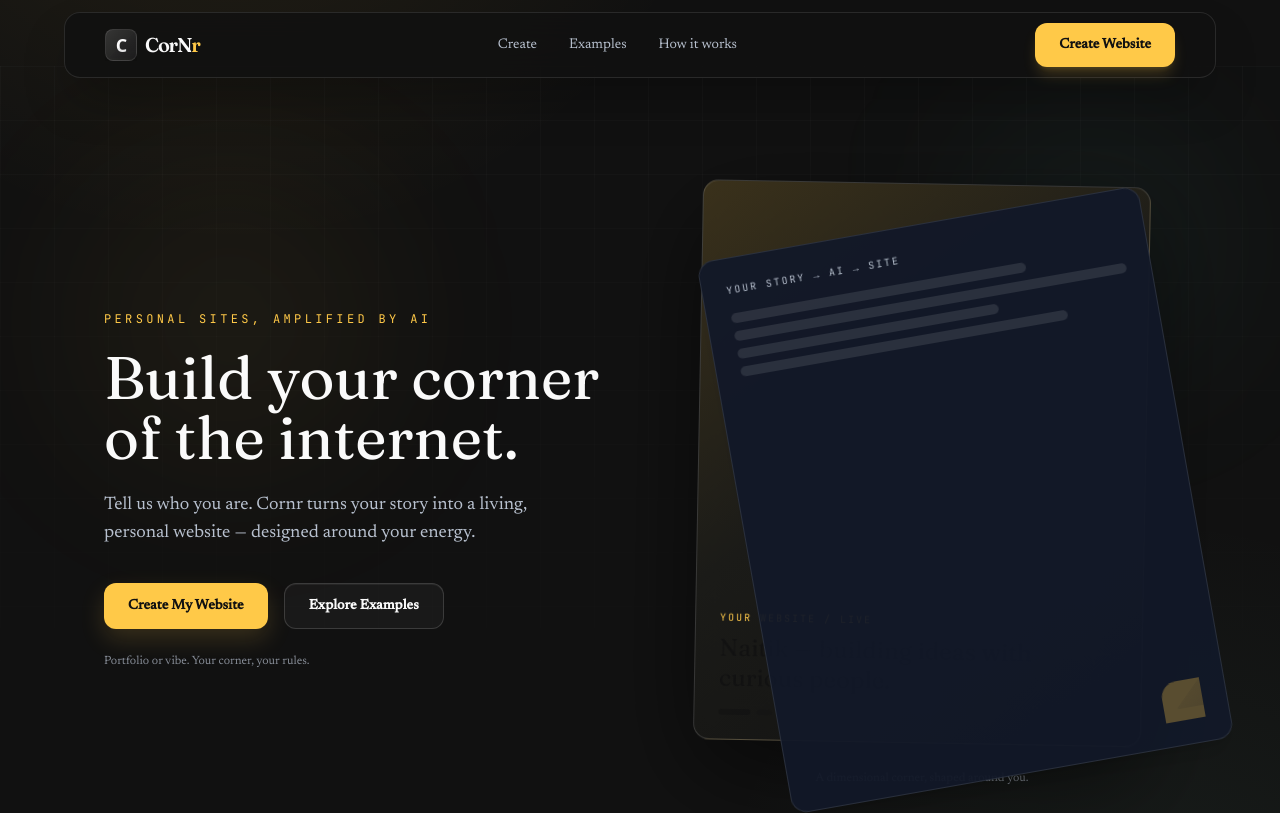
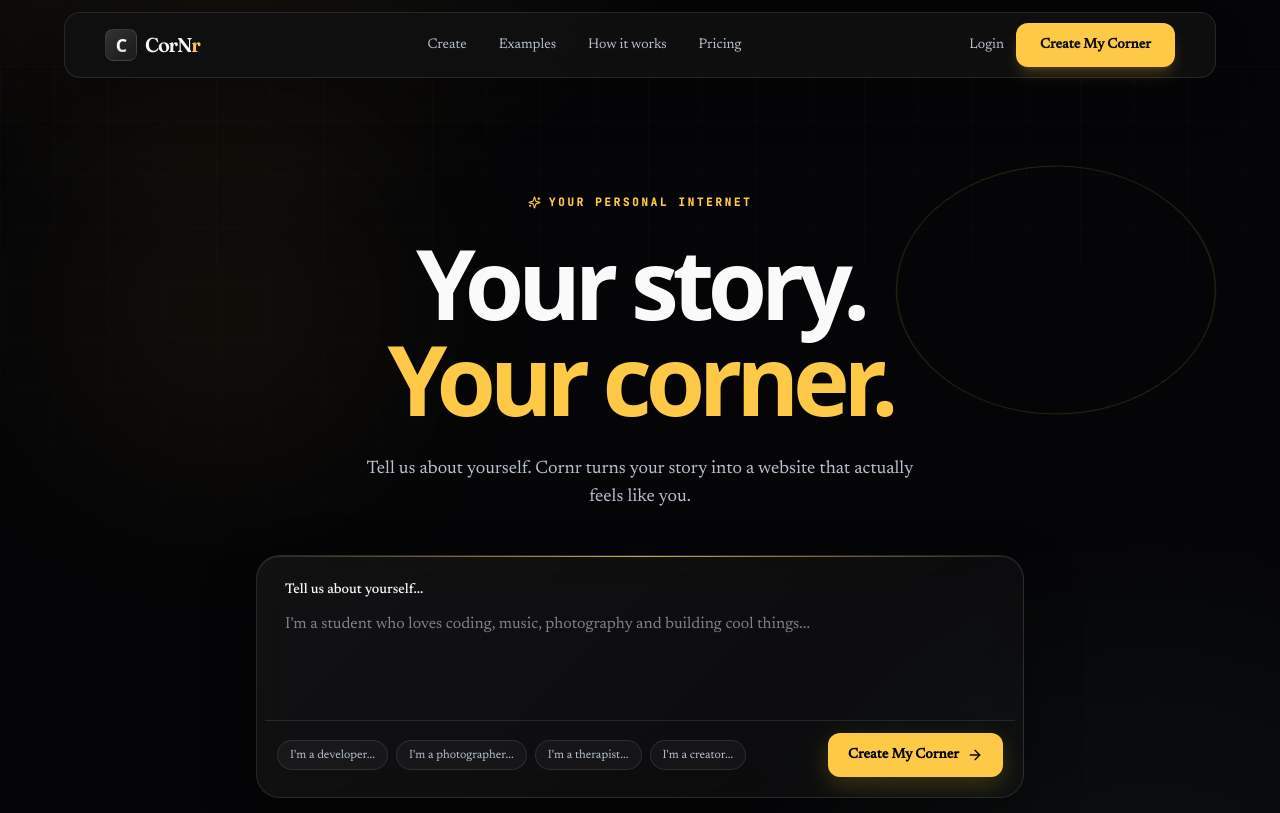
Before and after one commit to scooterxd69/cornr, a Next.js app: page / in a window 1280 px wide. Shown: the top 813 px of the page. Built offline with nearby package versions, Linux system fonts and the light colour scheme.

Commit message:
feat: add cinematic Cornr prompt and auth UI

```diff
--- a/src/app/create/page.tsx
+++ b/src/app/create/page.tsx
@@ -1,7 +1,7 @@
 "use client";
 
 import { useState } from "react";
-import { useRouter } from "next/navigation";
+import { useRouter, useSearchParams } from "next/navigation";
 import { Briefcase, Sparkles, ChevronDown } from "lucide-react";
 import StepShell from "@/components/onboarding/StepShell";
 import ChipSelect from "@/components/onboarding/ChipSelect";
@@ -30,6 +30,7 @@ type Status = "editing" | "generating" | "error";
 
 export default function CreatePage() {
   const router = useRouter();
+  const searchParams = useSearchParams();
   const { setSpec, setLastInput } = useSite();
 
   const [step, setStep] = useState(0);
@@ -39,7 +40,7 @@ export default function CreatePage() {
 
   const [form, setForm] = useState<OnboardingInput>({
     name: "",
-    about: "",
+    about: searchParams.get("story") ?? "",
     interests: [],
     achievements: "",
     links: [],
@@ -129,7 +130,7 @@ export default function CreatePage() {
             placeholder="I'm a third-year CS student who'd rather be building things than sitting through lectures..."
             maxLength={2000}
             rows={7}
-            className="w-full resize-none rounded-[6px] border border-ink/20 bg-white p-4 text-base focus-ring placeholder:text-ink-soft/60"
+            className="w-full resize-none rounded-xl border border-white/10 bg-white/[.035] p-4 text-base text-ink focus-ring placeholder:text-ink-soft/60"
           />
           <p className="mt-2 text-right text-xs text-ink-soft/60">{form.about.length}/2000</p>
         </StepShell>
@@ -168,7 +169,7 @@ export default function CreatePage() {
             placeholder="1st place campus hackathon, published a paper, hit 10k followers..."
             maxLength={600}
             rows={4}
-            className="w-full resize-none rounded-[6px] border border-ink/20 bg-white p-4 text-base focus-ring placeholder:text-ink-soft/60"
+            className="w-full resize-none rounded-xl border border-white/10 bg-white/[.035] p-4 text-base text-ink focus-ring placeholder:text-ink-soft/60"
           />
 
           <button
@@ -271,7 +272,7 @@ function LabeledInput({
         value={value}
         onChange={(e) => onChange(e.target.value)}
         maxLength={maxLength}
-        className="w-full rounded-[4px] border border-ink/20 bg-white px-3.5 py-2.5 text-sm focus-ring"
+        className="w-full rounded-xl border border-white/10 bg-white/[.035] px-3.5 py-2.5 text-sm text-ink focus-ring"
       />
     </label>
   );
@@ -296,7 +297,7 @@ function ModeCard({
       onClick={onClick}
       aria-pressed={active}
       className={`rounded-[8px] border p-6 text-left transition-colors focus-ring ${
-        active ? "border-ink bg-ink text-chalk" : "border-ink/20 hover:border-ink/50"
+        active ? "border-coral bg-coral/10 text-ink shadow-[0_0_26px_rgba(250,204,21,.12)]" : "border-white/10 bg-white/[.02] hover:border-coral/50"
       }`}
     >
       <Icon size={22} aria-hidden="true" />
--- a/src/app/globals.css
+++ b/src/app/globals.css
@@ -3,14 +3,27 @@
 @tailwind utilities;
 
 :root {
+  --bg-void: #050507;
+  --bg-obsidian: #09090d;
+  --surface: #101116;
+  --surface-elevated: #15161d;
+  --text-primary: #f5f5f7;
+  --text-secondary: #a5a6ae;
+  --text-muted: #6f7079;
+  --accent: #facc15;
+  --accent-soft: #fde68a;
+  --accent-bright: #fef08a;
+  --accent-deep: #ca8a04;
+  --accent-dark: #78350f;
+  --border-subtle: rgba(255,255,255,.07);
+  --border-normal: rgba(255,255,255,.11);
+  --border-active: rgba(255,255,255,.18);
   --font-display: "Fraunces Var", "Fraunces", Georgia, serif;
   --font-body: "Newsreader", Georgia, serif;
   --font-mono: "JetBrains Mono", ui-monospace, SFMono-Regular, monospace;
 }
 
-* {
-  border-color: theme("colors.ink" / 10%);
-}
+* { border-color: var(--border-subtle); }
 
 html {
   scroll-behavior: smooth;
@@ -35,14 +48,14 @@ body {
   background:
     radial-gradient(circle at 18% -5%, rgba(255, 201, 72, 0.10), transparent 32rem),
     radial-gradient(circle at 90% 18%, rgba(120, 194, 160, 0.07), transparent 28rem),
-    #111111;
-  color: #fafafa;
+    var(--bg-void);
+  color: var(--text-primary);
   font-family: var(--font-body);
 }
 
 ::selection {
-  background: #ffc948;
-  color: #111111;
+  background: var(--accent);
+  color: var(--bg-void);
 }
 
 .ambient-grid {
@@ -55,10 +68,10 @@ body {
 .depth-card > * { transform: translateZ(18px); }
 
 .glossy-surface {
-  background: linear-gradient(135deg, rgba(255,255,255,.10), rgba(255,255,255,.025));
-  border: 1px solid rgba(255,255,255,.12);
-  box-shadow: inset 0 1px 0 rgba(255,255,255,.08), 0 20px 54px rgba(0,0,0,.28);
-  backdrop-filter: blur(14px);
+  background: linear-gradient(135deg, rgba(255,255,255,.055), rgba(255,255,255,.025));
+  border: 1px solid var(--border-normal);
+  box-shadow: inset 0 1px 0 rgba(255,255,255,.08), 0 20px 54px rgba(0,0,0,.34);
+  backdrop-filter: blur(20px);
 }
 
 .glossy-surface:hover { border-color: rgba(255,201,72,.45); box-shadow: inset 0 1px 0 rgba(255,255,255,.13), 0 24px 64px rgba(0,0,0,.4), 0 0 0 1px rgba(255,201,72,.08); }
@@ -105,7 +118,7 @@ body {
   outline: none;
 }
 .focus-ring:focus-visible {
-  outline: 2px solid #4f46e5;
+  outline: 2px solid var(--accent);
   outline-offset: 3px;
   border-radius: 4px;
 }
--- /dev/null
+++ b/src/app/login/page.tsx
@@ -0,0 +1,2 @@
+import AuthPanel from "@/components/auth/AuthPanel";
+export default function LoginPage() { return <AuthPanel mode="login" />; }
--- /dev/null
+++ b/src/app/signup/page.tsx
@@ -0,0 +1,2 @@
+import AuthPanel from "@/components/auth/AuthPanel";
+export default function SignupPage() { return <AuthPanel mode="signup" />; }
--- /dev/null
+++ b/src/components/auth/AuthPanel.tsx
@@ -0,0 +1,32 @@
+"use client";
+
+import Link from "next/link";
+import { FormEvent } from "react";
+import { ArrowRight } from "lucide-react";
+import { Logo } from "@/components/ui/atoms";
+
+export default function AuthPanel({ mode }: { mode: "login" | "signup" }) {
+  const signup = mode === "signup";
+  const submit = (event: FormEvent) => event.preventDefault();
+  return <main className="relative flex min-h-screen items-center justify-center overflow-hidden bg-chalk px-5">
+    <div className="ambient-grid pointer-events-none absolute inset-0 opacity-40" />
+    <div className="glossy-surface relative w-full max-w-md rounded-3xl p-7 sm:p-9">
+      <Link href="/" className="focus-ring"><Logo /></Link>
+      <p className="mt-9 text-3xl font-semibold tracking-[-.04em] text-ink">{signup ? "Create your account." : "Welcome back."}</p>
+      <p className="mt-2 text-sm text-ink-soft">{signup ? "Start building your corner of the internet." : "Continue building your corner."}</p>
+      <button type="button" disabled className="mt-7 flex w-full items-center justify-center gap-2 rounded-xl border border-white/10 bg-white/[.04] px-4 py-3 text-sm text-ink-soft"><span className="grid h-5 w-5 place-items-center rounded-full bg-white text-[10px] font-bold text-black">G</span>Continue with Google <span className="sr-only">(coming soon)</span></button>
+      <div className="my-6 flex items-center gap-3 text-[10px] uppercase tracking-[.16em] text-ink-soft/60"><span className="h-px flex-1 bg-white/10" />or<span className="h-px flex-1 bg-white/10" /></div>
+      <form onSubmit={submit} className="space-y-4">
+        {signup && <Field label="Name" type="text" placeholder="Enter your name" />}
+        <Field label="Email" type="email" placeholder="you@example.com" />
+        <Field label="Password" type="password" placeholder="••••••••" />
+        {!signup && <p className="text-right text-xs text-coral">Forgot password?</p>}
+        <button type="submit" className="flex w-full items-center justify-center gap-2 rounded-xl bg-coral px-4 py-3 text-sm font-semibold text-[#050507]">{signup ? "Create account" : "Log in"} <ArrowRight size={15} /></button>
+      </form>
+      <p className="mt-5 text-center text-xs text-ink-soft">{signup ? "Already have an account?" : "Don't have an account?"} <Link className="text-coral hover:text-[#fde68a]" href={signup ? "/login" : "/signup"}>{signup ? "Log in" : "Sign up"}</Link></p>
+      <p className="mt-6 text-center text-[11px] text-ink-soft/55">Account providers are not connected yet. This UI is ready for a future auth provider.</p>
+    </div>
+  </main>;
+}
+
+function Field({ label, type, placeholder }: { label: string; type: string; placeholder: string }) { return <label className="block text-xs text-ink-soft">{label}<input type={type} placeholder={placeholder} className="mt-2 w-full rounded-xl border border-white/10 bg-white/[.035] px-3.5 py-3 text-sm text-ink outline-none placeholder:text-ink-soft/50 focus:border-coral focus:ring-2 focus:ring-coral/15" /></label>; }
--- a/src/components/landing/Hero.tsx
+++ b/src/components/landing/Hero.tsx
@@ -1,85 +1,34 @@
+"use client";
+
+import { useRouter } from "next/navigation";
+import { FormEvent, useState } from "react";
+import { ArrowRight, Sparkles } from "lucide-react";
 import { Container, LinkButton } from "@/components/ui/atoms";
 
+const SUGGESTIONS = ["I'm a developer...", "I'm a photographer...", "I'm a therapist...", "I'm a creator..."];
+
 export default function Hero() {
-  return (
-    <section className="relative isolate overflow-hidden pt-24 pb-24 sm:pt-32 sm:pb-36">
-      <div className="ambient-grid pointer-events-none absolute inset-0 -z-10 opacity-60" />
-      <div className="pointer-events-none absolute left-[8%] top-32 -z-10 h-64 w-64 rounded-full bg-coral/15 blur-[110px] animate-pulse" />
-      <div className="pointer-events-none absolute right-[7%] top-20 -z-10 h-48 w-48 rounded-full bg-teal-300/10 blur-[100px]" />
-      <Container className="grid gap-14 sm:grid-cols-2 sm:items-center">
-        <div className="animate-rise">
-          <p className="mb-5 font-mono text-xs uppercase tracking-[0.28em] text-indigo">
-            Personal sites, amplified by AI
-          </p>
-          <h1 className="text-balance font-display text-[2.6rem] leading-[1.05] sm:text-6xl">
-            Build your corner
-            <br />of the internet.
-          </h1>
-          <p className="mt-6 max-w-md text-lg text-ink-soft">
-            Tell us who you are. Cornr turns your story into a living, personal website — designed around your energy.
-          </p>
-          <div className="mt-9 flex flex-wrap gap-4">
-            <LinkButton href="/create" variant="coral">
-              Create My Website
-            </LinkButton>
-            <LinkButton href="/examples" variant="ghost">
-              Explore Examples
-            </LinkButton>
-          </div>
-          <p className="mt-6 text-xs text-ink-soft/70">
-            Portfolio or vibe. Your corner, your rules.
-          </p>
+  const router = useRouter();
+  const [story, setStory] = useState("");
+  const submit = (event: FormEvent) => { event.preventDefault(); router.push(`/create?story=${encodeURIComponent(story)}`); };
+  return <section className="relative isolate overflow-hidden pb-24 pt-24 sm:pb-32 sm:pt-32">
+    <div className="ambient-grid pointer-events-none absolute inset-0 -z-10 opacity-50" />
+    <div className="pointer-events-none absolute left-[6%] top-24 -z-10 h-72 w-72 rounded-full bg-coral/15 blur-[120px] animate-pulse" />
+    <div className="pointer-events-none absolute right-[5%] top-16 -z-10 h-80 w-80 rounded-full border border-coral/20 [transform:rotateX(62deg)_rotateZ(-25deg)] animate-[orbit_18s_linear_infinite]" />
+    <Container className="relative text-center">
+      <p className="mb-6 font-mono text-[11px] font-semibold uppercase tracking-[.24em] text-coral"><Sparkles className="mr-2 inline" size={13} />Your personal internet</p>
+      <h1 className="mx-auto max-w-4xl font-sans text-5xl font-semibold leading-[.96] tracking-[-.065em] text-ink sm:text-7xl lg:text-8xl">Your story.<br /><span className="text-coral">Your corner.</span></h1>
+      <p className="mx-auto mt-7 max-w-xl text-base leading-relaxed text-ink-soft sm:text-lg">Tell us about yourself. Cornr turns your story into a website that actually feels like you.</p>
+      <form onSubmit={submit} className="glossy-surface relative mx-auto mt-11 max-w-3xl overflow-hidden rounded-3xl p-2 text-left shadow-[0_30px_90px_rgba(0,0,0,.55)]">
+        <div className="absolute inset-x-0 top-0 h-px bg-gradient-to-r from-transparent via-coral/80 to-transparent" />
+        <label className="block px-5 pt-4 text-sm font-medium text-ink">Tell us about yourself...</label>
+        <textarea value={story} onChange={(e) => setStory(e.target.value)} placeholder="I'm a student who loves coding, music, photography and building cool things..." className="min-h-28 w-full resize-none bg-transparent px-5 py-3 text-base text-ink outline-none placeholder:text-ink-soft/65" maxLength={2000} />
+        <div className="flex flex-col gap-3 border-t border-white/10 p-3 sm:flex-row sm:items-center sm:justify-between">
+          <div className="flex flex-wrap gap-2">{SUGGESTIONS.map((suggestion) => <button key={suggestion} type="button" onClick={() => setStory(suggestion.replace("...", ""))} className="rounded-full border border-white/10 bg-white/[.035] px-3 py-1.5 text-xs text-ink-soft transition hover:border-coral/50 hover:text-ink">{suggestion}</button>)}</div>
+          <button type="submit" className="inline-flex items-center justify-center gap-2 rounded-xl bg-coral px-5 py-3 text-sm font-semibold text-[#050507] shadow-[0_8px_25px_rgba(250,204,21,.2)] transition hover:-translate-y-0.5 hover:bg-[#fde68a]">Create My Corner <ArrowRight size={16} /></button>
         </div>
-
-        <div className="relative mx-auto w-full max-w-md [perspective:1200px]">
-          {/* The corner-fold reveal: a blank "story" card peels back to show the
-              generated site underneath — the literal brand metaphor in motion. */}
-          <div className="relative aspect-[4/5]">
-            <div
-              className="depth-card absolute inset-0 overflow-hidden rounded-2xl border border-white/15 shadow-[0_32px_100px_rgba(0,0,0,.55)] animate-float"
-              style={{
-                background:
-                  "linear-gradient(145deg, #3a311b 0%, #1b1b18 46%, #111111 100%)"
-              }}
-            >
-              <div className="flex h-full flex-col justify-end p-6 text-chalk">
-                <p className="font-mono text-[10px] uppercase tracking-[0.2em] text-indigo">
-                  Your website / live
-                </p>
-                <p className="mt-2 font-display text-2xl leading-tight">
-                  Naitik — building ideas with curious people.
-                </p>
-                <div className="mt-4 flex gap-1.5">
-                  <span className="h-1.5 w-8 rounded-full bg-chalk/70" />
-                  <span className="h-1.5 w-4 rounded-full bg-chalk/40" />
-                  <span className="h-1.5 w-4 rounded-full bg-chalk/40" />
-                </div>
-              </div>
-            </div>
-
-            <div
-              className="absolute inset-0 flex origin-top-right -rotate-[10deg] flex-col justify-between rounded-2xl border border-white/10 bg-[#111827]/95 p-6 shadow-xl transition-transform duration-500 ease-out hover:-rotate-[16deg]"
-              style={{ transformOrigin: "88% 8%" }}
-            >
-              <div>
-                <p className="font-mono text-[10px] uppercase tracking-[0.2em] text-ink-soft">
-                  your story → AI → site
-                </p>
-                <div className="mt-4 space-y-2">
-                  <div className="h-2.5 w-3/4 rounded-full bg-white/10" />
-                  <div className="h-2.5 w-full rounded-full bg-white/10" />
-                  <div className="h-2.5 w-2/3 rounded-full bg-white/10" />
-                  <div className="h-2.5 w-5/6 rounded-full bg-white/10" />
-                </div>
-              </div>
-              <div className="corner-fold h-10 w-10 self-end rounded-tl-2xl bg-coral/30" />
-            </div>
-          </div>
-          <p className="mt-4 text-center text-xs text-ink-soft/70">
-            A dimensional corner, shaped around you.
-          </p>
-        </div>
-      </Container>
-    </section>
-  );
+      </form>
+      <div className="mt-7 flex justify-center"><LinkButton href="/examples" variant="ghost">Explore examples</LinkButton></div>
+    </Container>
+  </section>;
 }
--- a/src/components/landing/Navbar.tsx
+++ b/src/components/landing/Navbar.tsx
@@ -18,10 +18,11 @@ export default function Navbar() {
           <Link href="/#how-it-works" className="text-sm text-ink-soft hover:text-ink focus-ring">
             How it works
           </Link>
+          <Link href="/#pricing" className="text-sm text-ink-soft hover:text-ink focus-ring">
+            Pricing
+          </Link>
         </nav>
-        <LinkButton href="/create" variant="coral" className="text-xs sm:text-sm px-4 sm:px-6 py-2.5 shadow-lg shadow-coral/20">
-          Create Website
-        </LinkButton>
+        <div className="flex items-center gap-3"><Link href="/login" className="hidden text-sm text-ink-soft hover:text-ink sm:block">Login</Link><LinkButton href="/create" variant="coral" className="text-xs sm:text-sm px-4 sm:px-6 py-2.5 shadow-lg shadow-coral/20">Create My Corner</LinkButton></div>
       </Container>
     </div>
   );
```
